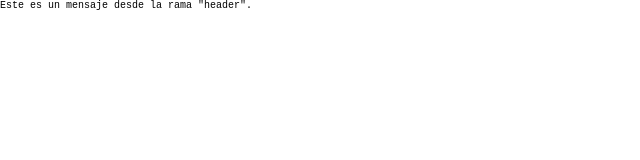
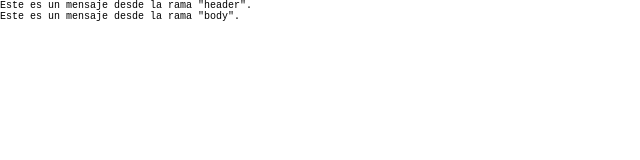
Before and after one commit to kbtelles/Evaluacion_II, a plain HTML site: page index.html in a window 1280 px wide. Shown: the whole page, without its empty margins (0-640 px from the left). Drawn offline with Linux system fonts and the light colour scheme.

Commit message:
Mensaje desde la rama body.

```diff
--- a/index.html
+++ b/index.html
@@ -10,7 +10,7 @@
 </head>
 <body>
     <header>Este es un mensaje desde la rama "header".</header>
-    <main></main>
+    <main> Este es un mensaje desde la rama "body".</main>
     <footer></footer>
 
     <!--ARCHIVOS JS-->
```
